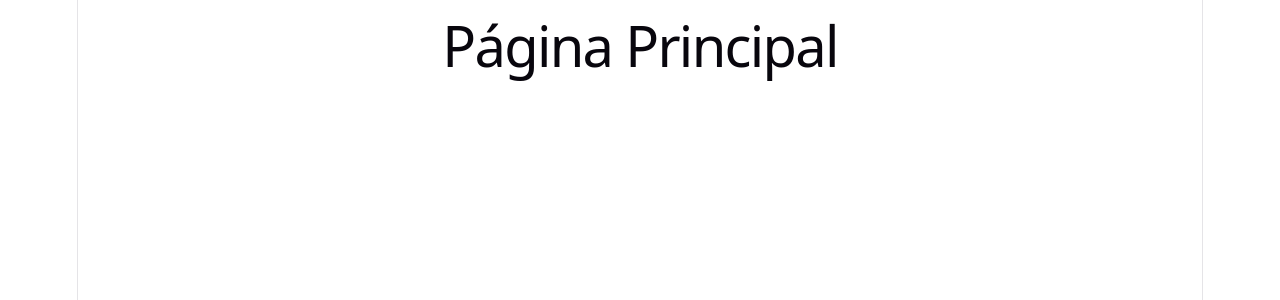
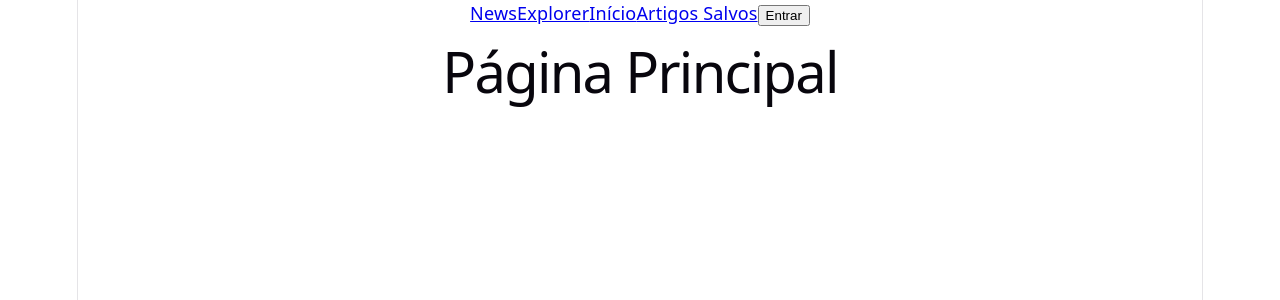
Before and after one commit to RodrigoMZanetti/news-explorer-frontend, a React (Vite) app: page / in a window 1280 px wide. Shown: the top 300 px of the page. Built offline with nearby package versions, Linux system fonts and the light colour scheme.

Commit message:
feat: create header

```diff
--- a/src/components/App/App.jsx
+++ b/src/components/App/App.jsx
@@ -1,5 +1,6 @@
 import React from "react";
 import { BrowserRouter, Routes, Route } from "react-router-dom";
+import Header from "../Header/Header";
 import Main from "../Main/Main";
 import SavedNews from "../SavedNews/SavedNews";
 
@@ -7,6 +8,7 @@ function App() {
   return (
     <>
       <BrowserRouter>
+        <Header />
         <Routes>
           <Route path="/" element={<Main />} />
           <Route path="/saved-news" element={<SavedNews />} />
--- a/src/components/Header/Header.jsx
+++ b/src/components/Header/Header.jsx
@@ -0,0 +1,21 @@
+import React from "react";
+import { Link } from "react-router-dom";
+
+function Header() {
+  return (
+    <header>
+      <Link to="/" className="header__logo">
+        NewsExplorer
+      </Link>
+      <Link to="/" className="header__link">
+        Início
+      </Link>
+      <Link to="/saved-news" className="header__link">
+        Artigos Salvos
+      </Link>
+      <button className="header__button">Entrar</button>
+    </header>
+  );
+}
+
+export default Header;
```
